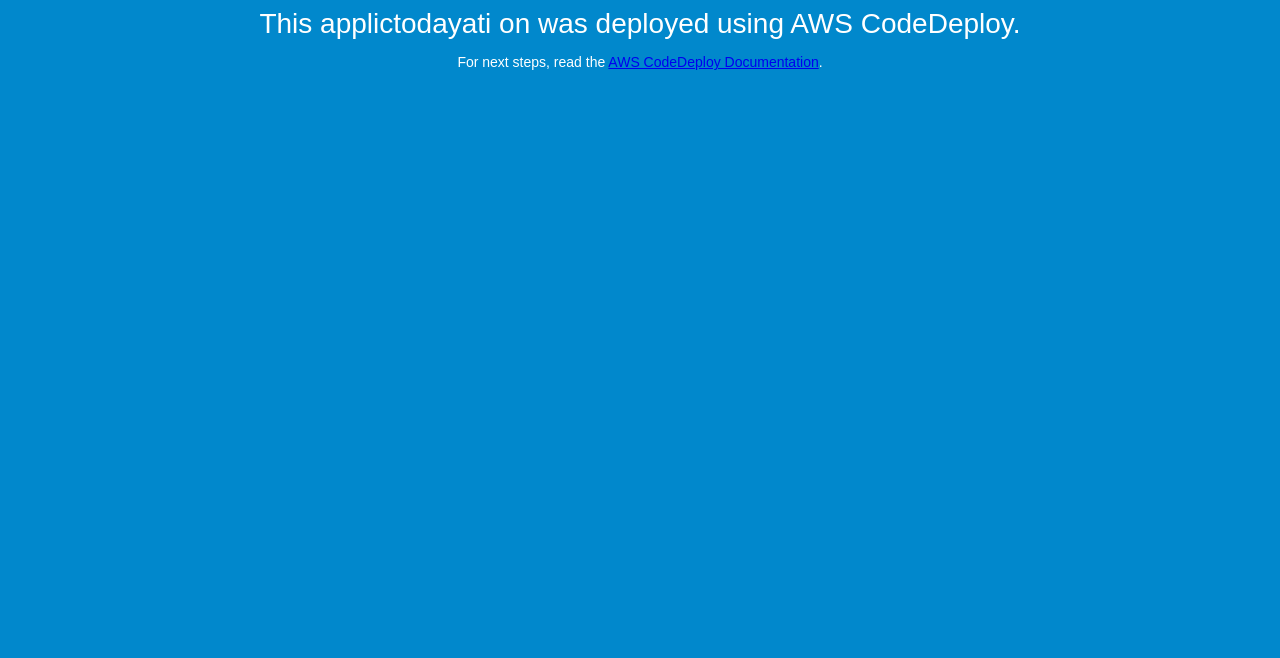
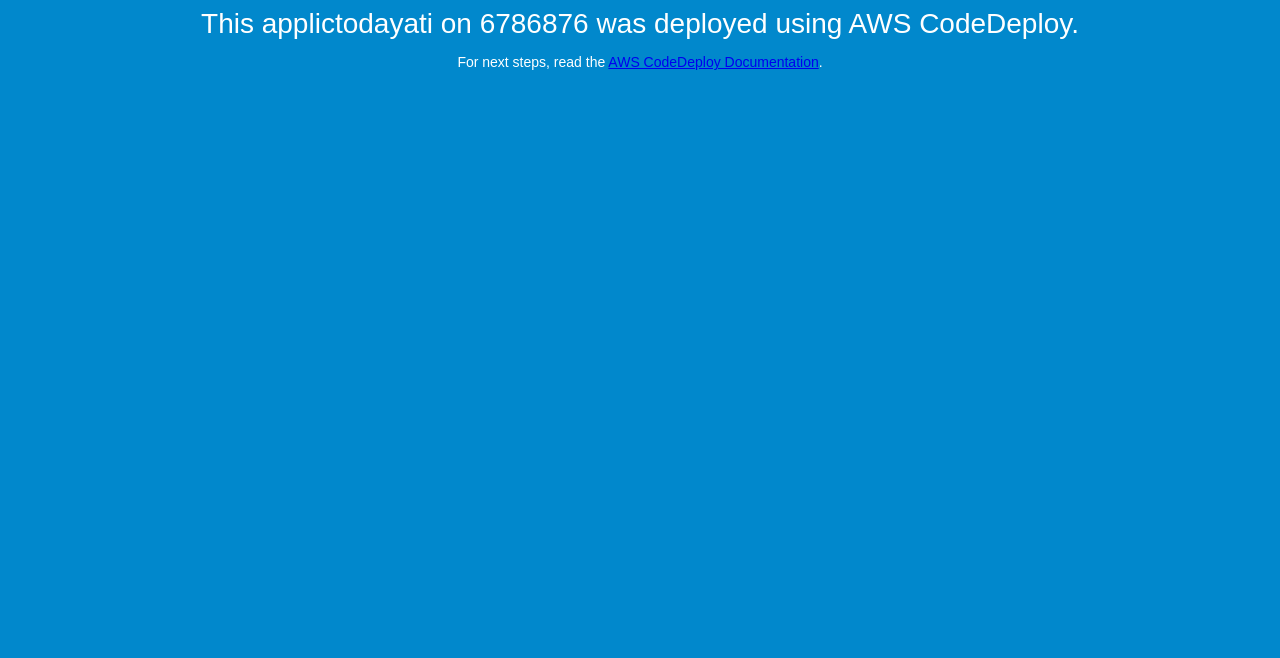
Before and after one commit to xenon-abhi/test-jenkins, a plain HTML site: page index.html in a window 1280 px wide. Shown: the part 142-800 px from the top of the page. Drawn offline with Linux system fonts and the light colour scheme.

Commit message:
Update index.html

```diff
--- a/index.html
+++ b/index.html
@@ -27,7 +27,7 @@
 <body>
   <div align="center">
     <h1>Test-CodeDeploy mentVia Git-CICD</h1>
-    <h2>This applictodayati on  was deployed using AWS CodeDeploy.</h2>
+    <h2>This applictodayati on 6786876 was deployed using AWS CodeDeploy.</h2>
     <p>For next steps, read the <a href="http://aws.amazon.com/documentation/codedeploy">AWS CodeDeploy Documentation</a>.</p>
   </div>
 </body>
```
